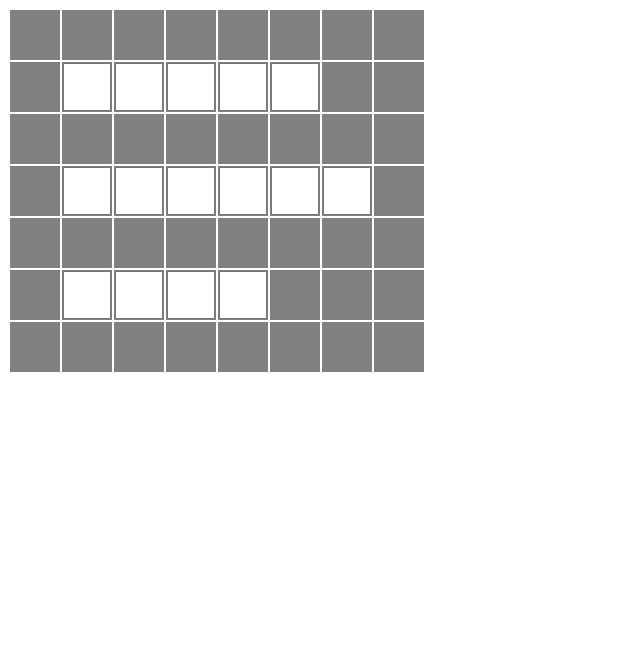
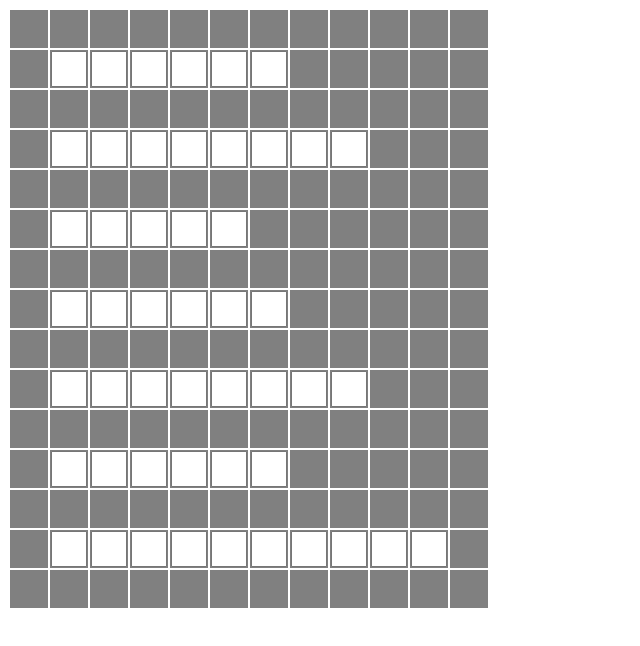
Before and after one commit to yoyoonarock/yoyoonarock.github.io, a React (Create React App) app: page / in a window 1280 px wide. Shown: the top 646 px of the page, without its empty margins (0-640 px from the left). Built offline with nearby package versions, Linux system fonts and the light colour scheme.

Commit message:
Add actual words

```diff
--- a/src/components/app/app.tsx
+++ b/src/components/app/app.tsx
@@ -3,7 +3,7 @@ import React from "react";
 import { LinkedLetterPuzzle } from "../linked-letter-puzzle";
 
 export const App = () => {
-	const inputWords = ["apple", "banana", "kiwi"];
+	const linkedLetterPuzzleWords = ["almond", "pine nut", "pecan", "cashew", "hazelnut", "walnut", "brazil nut"];
 
-	return <LinkedLetterPuzzle inputWords={inputWords} />;
+	return <LinkedLetterPuzzle inputWords={linkedLetterPuzzleWords} />;
 };
--- a/src/components/linked-letter-puzzle.tsx
+++ b/src/components/linked-letter-puzzle.tsx
@@ -104,7 +104,9 @@ export const LinkedLetterPuzzle = ({ inputWords }: Props) => {
 	};
 
 	const isPuzzleSolved = (): boolean => {
-		return currentPuzzleInput.toLowerCase() === SOLUTION;
+		console.log(currentPuzzleInput.toLowerCase());
+		console.log(SOLUTION.toLowerCase());
+		return currentPuzzleInput.toLowerCase() === SOLUTION.toLowerCase();
 	};
 
 	const getGridCells = (rowIndex: number) => {
--- a/src/styles/linked-letter-puzzle.scss
+++ b/src/styles/linked-letter-puzzle.scss
@@ -1,15 +1,15 @@
 .cell-background {
 	background-color: grey;
-	height: 48px;
-	width: 48px;
+	height: 36px;
+	width: 36px;
 }
 
 .cell-input {
-	height: 42px;
-	width: 40px;
+	height: 30px;
+	width: 28px;
 
 	font-family: "Lucida Console", Monaco, monospace;
-	font-size: 48px;
+	font-size: 36px;
 
 	cursor: pointer;
 	text-align: center;
```
